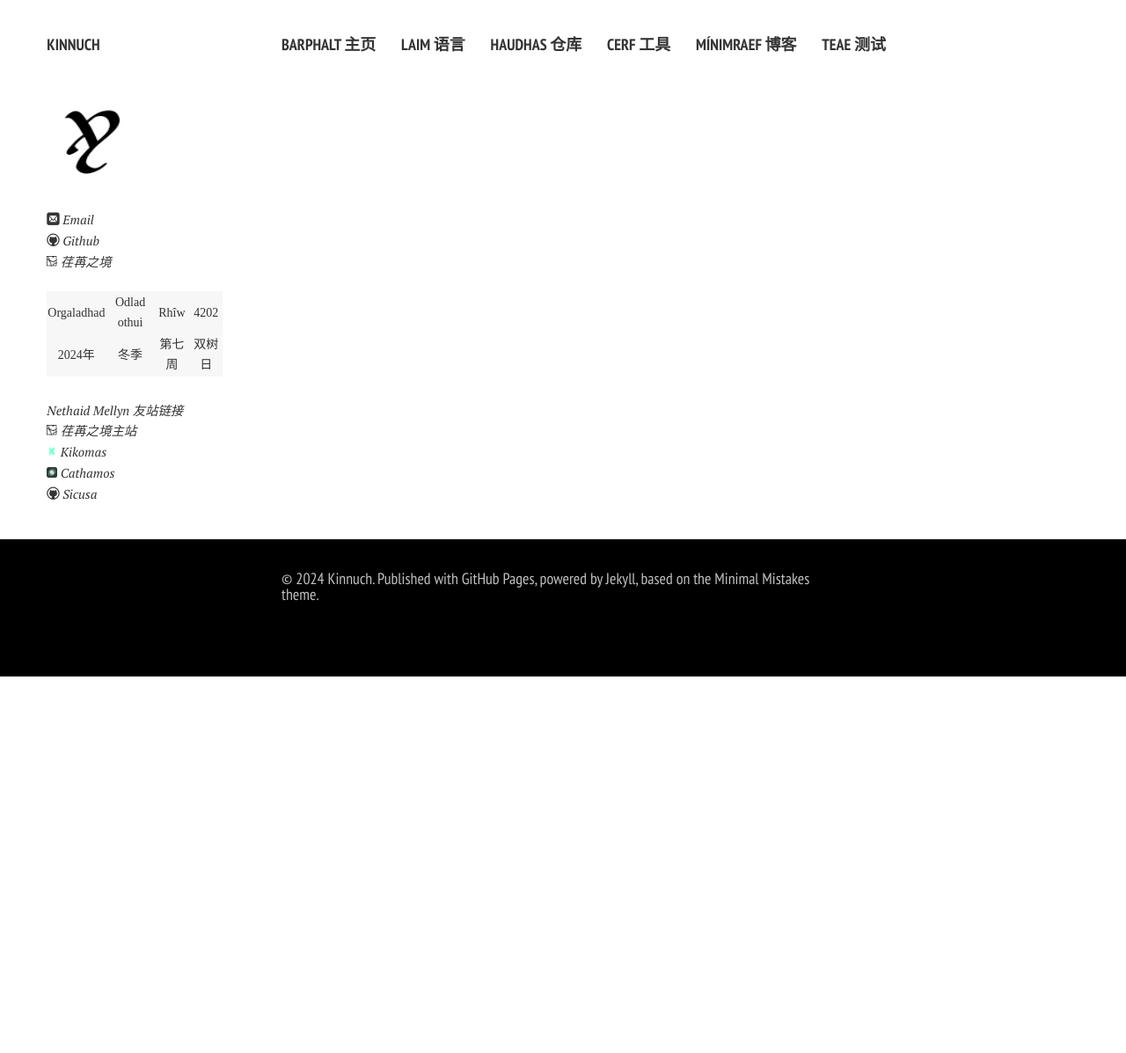
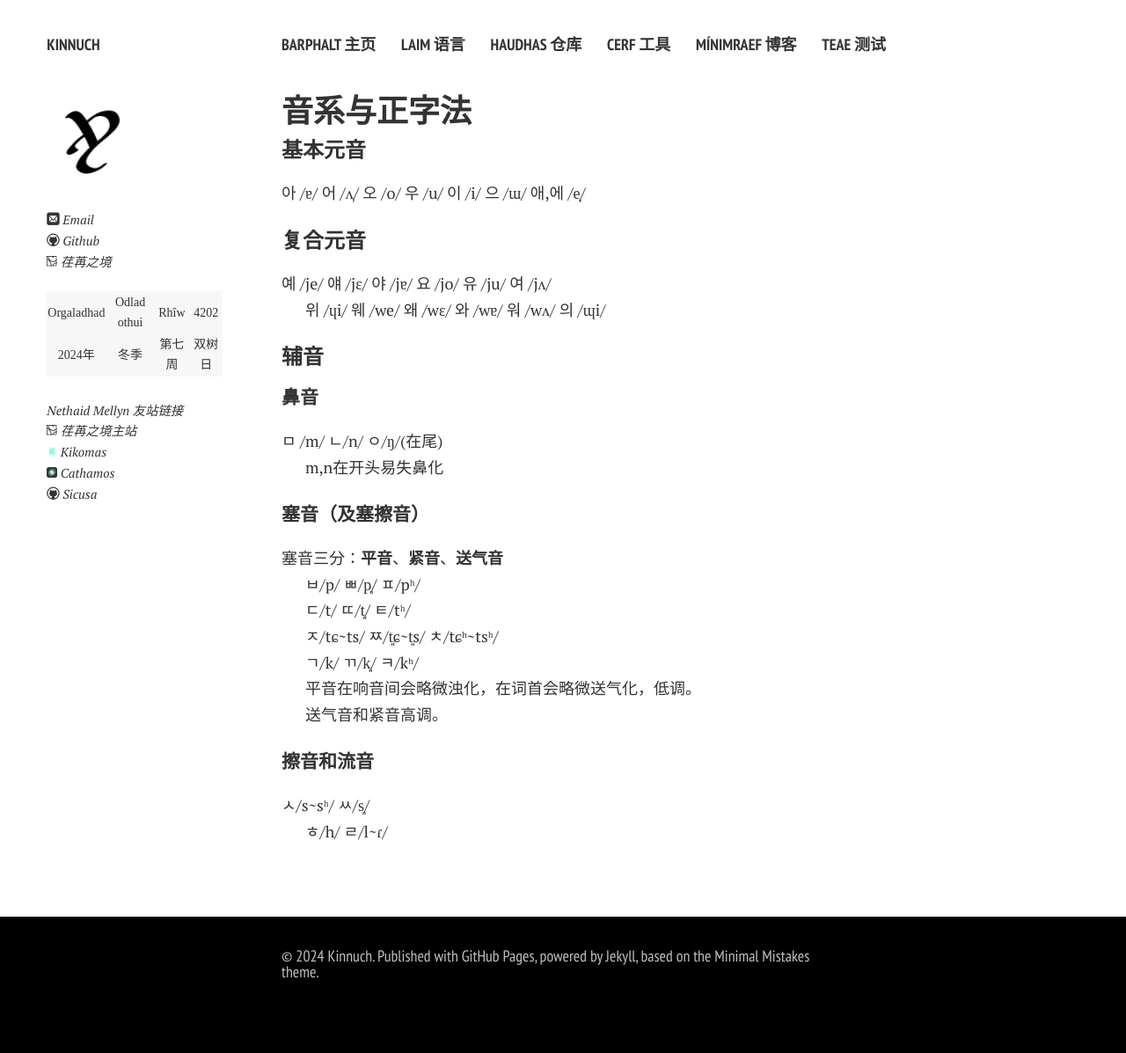
Before and after one commit to Kinnuch/kinnuch.github.io, a Jekyll site: the page built from laim/korean.md, in a window 1280 px wide. Shown: the whole page at 88% size. Built offline with Jekyll 4.4.1, drawn with Linux system fonts in a browser that asks for light colours; nearby versions of some CDN libraries; comment, search, counter and statistics services are not loaded; a style sheet for code colours, icons or effects is not loaded; before the commit the page ends 900 px from its top, so only the background shows below that.

Commit message:
Update korean.md

```diff
--- a/laim/korean.md
+++ b/laim/korean.md
@@ -3,3 +3,45 @@ layout: page
 permalink: /laim/korean/index.html
 title: Korean
 ---
+
+## 音系与正字法
+
+#### 基本元音
+
+아 /ɐ/ 어 /ʌ̹/ 오 /o/ 우 /u/ 이 /i/ 으 /ɯ/ 애,에 /e̞/
+
+#### 复合元音
+
+예 /je/ 얘 /jɛ/ 야 /jɐ/ 요 /jo/ 유 /ju/ 여 /jʌ/
+
+위 /ɥi/ 웨 /we/ 왜 /wɛ/ 와 /wɐ/ 워 /wʌ/ 의 /ɰi/
+
+#### 辅音
+
+##### 鼻音
+
+ㅁ /m/ ㄴ/n/ ㅇ/ŋ/(在尾)
+
+m,n在开头易失鼻化
+
+##### 塞音（及塞擦音）
+
+塞音三分：**平音**、**紧音**、**送气音**
+
+ㅂ/p/ ㅃ/p͈/ ㅍ/pʰ/
+
+ㄷ/t/ ㄸ/t͈/ ㅌ/tʰ/
+
+ㅈ/tɕ~ts/ ㅉ/t͈ɕ~t͈s/ ㅊ/tɕʰ~tsʰ/
+
+ㄱ/k/ ㄲ/k͈/ ㅋ/kʰ/
+
+平音在响音间会略微浊化，在词首会略微送气化，低调。
+
+送气音和紧音高调。
+
+##### 擦音和流音
+
+ㅅ/s~sʰ/ ㅆ/s͈/
+
+ㅎ/h/ ㄹ/l~ɾ/
```
